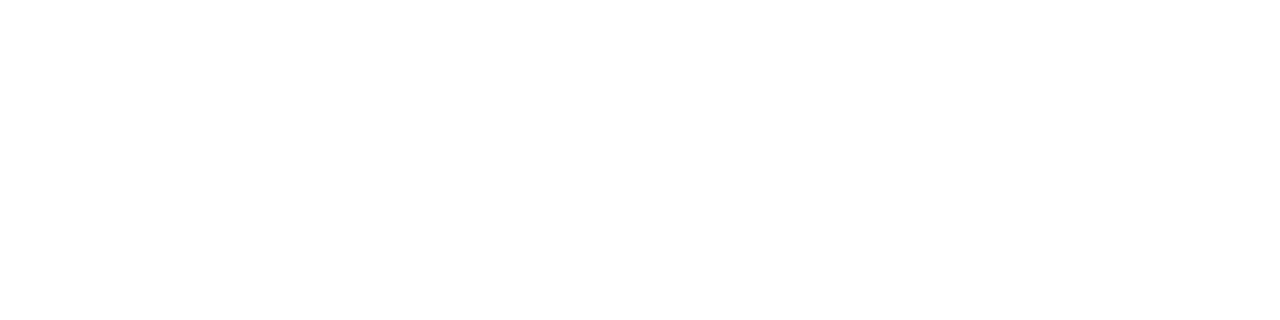
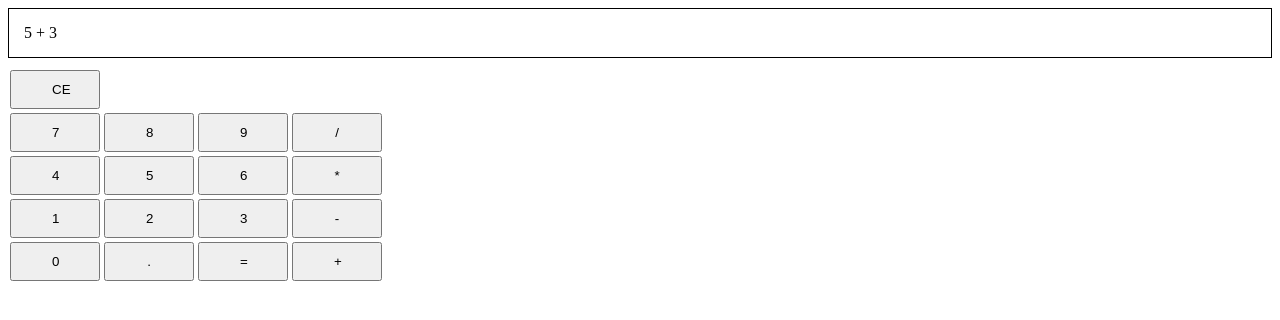
Before and after one commit to salim-mbarki/calculator, a plain HTML site: page index.html in a window 1280 px wide. Drawn offline with Linux system fonts and the light colour scheme.

Commit message:
Add initial calculator HTML structure and basic styling

```diff
--- a/index.html
+++ b/index.html
@@ -5,6 +5,38 @@
     <meta name="viewport" content="width=device-width, initial-scale=1.0" />
     <title>Document</title>
     <script src="logic.js" defer></script>
+    <link href="style.css" rel="stylesheet" />
   </head>
-  <body></body>
+  <body>
+    <div class="container">
+      <div class="display">5 + 3</div>
+      <button>CE</button>
+      <div class="buttons">
+        <div>
+          <div><button>7</button></div>
+          <div><button>4</button></div>
+          <div><button>1</button></div>
+          <div><button>0</button></div>
+        </div>
+        <div>
+          <div><button>8</button></div>
+          <div><button>5</button></div>
+          <div><button>2</button></div>
+          <div><button>.</button></div>
+        </div>
+        <div>
+          <div><button>9</button></div>
+          <div><button>6</button></div>
+          <div><button>3</button></div>
+          <div><button>=</button></div>
+        </div>
+        <div>
+          <div><button>/</button></div>
+          <div><button>*</button></div>
+          <div><button>-</button></div>
+          <div><button>+</button></div>
+        </div>
+      </div>
+    </div>
+  </body>
 </html>
--- /dev/null
+++ b/style.css
@@ -0,0 +1,15 @@
+.display {
+  border: solid 1px black;
+  padding: 15px;
+  margin-bottom: 10px;
+}
+
+.buttons {
+  display: flex;
+}
+
+button {
+  padding: 10px 40px;
+  margin: 2px;
+  width: 90px;
+}
```
